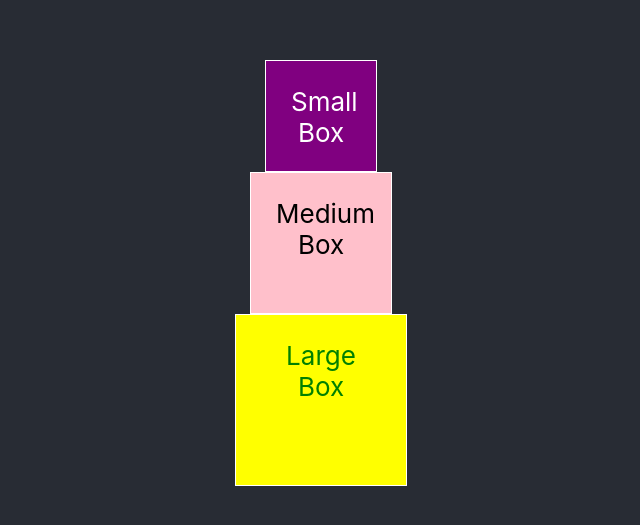
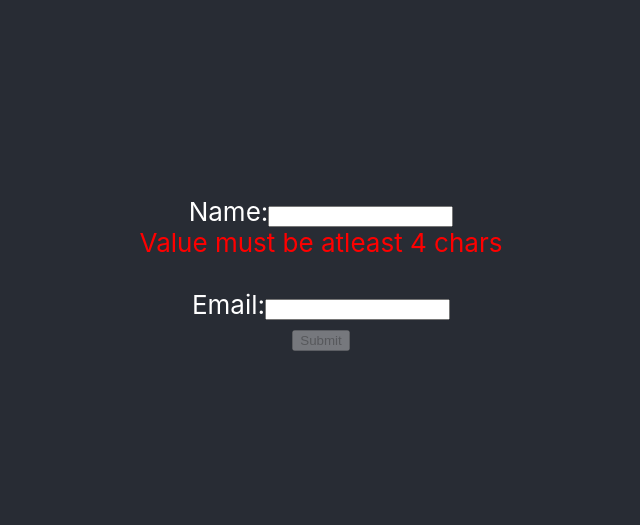
Before and after one commit to shahbaaz/frontendpractice, a React (Create React App) app in the folder myapp/: page / in a window 1280 px wide. Shown: the part 127-652 px from the top of the page, without its empty margins (319-959 px from the left). Built offline with nearby package versions, Linux system fonts and the light colour scheme.

Commit message:
forms in react

```diff
--- a/myapp/src/App.js
+++ b/myapp/src/App.js
@@ -1,163 +1,69 @@
 import React, { Component } from 'react';
 import './App.css';
-// import PropTypes from 'prop-types';
 
-// const UsersData = [
-//   { name: 'John', isActive: false },
-//   { name: 'Bob', isActive: false },
-//   { name: 'Frank', isActive: true },
-//   { name: 'Brad', isActive: false },
-//   { name: 'Mary', isActive: true },
-//   { name: 'Christine', isActive: true },
-//   { name: 'Jane', isActive: true },
-// ];
+class MyForm extends Component {
+  state = {error: this.props.getErrorMessage('')};
 
-// class Sami extends Component {
-//   render() {
-//     return (
-//       <div class="container">
-//       <p>{this.props.msg}</p>
-//       <span>{this.props.children}</span>
-//       </div>
-//     );
-//   }
-// }
+  handleSubmit = (event) => {
+    event.preventDefault();
+    // console.log(event.target[0].value);
+    // console.log('NAME', event.target.elements.name.value);
+    // console.log('EMAIL', event.target.elements.email.value);
 
-// Sami.propTypes = {
-//   msg: PropTypes.string.isRequired
-//   // boolean, PropTypes.bool
-//   // function, PropTypes.func
-// };
+    console.log('NAME NODE', this.nameNode.value);
+    console.log('EMAIL NODE', this.emailNode.value);
+    const value = this.nameNode.value;
+    const error = this.props.getErrorMessage(value);
+    if (error) {
+      console.log(`ERROR: ${error}`);
+    } else {
+      console.log(`SUCCESS: ${value}`);
+    }
+  }
 
-// function Message(props) {
-//   return (
-//     <span>{props.content}</span>
-//   );
-// }
+  handleChange = event => {
+    // console.log(event);
+    const value = event.target.value;
+    this.setState({
+      error: this.props.getErrorMessage(value)
+    });
+  }
 
-// const Message = (props) => {
-//   return (
-//     <div>{props.content}</div>
-//   );
-// }
-
-// const Message = (props) => <div>{props.content}</div>;
-
-// class Profile extends Component {
-//   static propTypes = {
-//     img: PropTypes.string.isRequired,
-//     name: PropTypes.string.isRequired,
-//     username: PropTypes.string.isRequired
-//   };
-
-//   render() {
-//     return (
-//       <div>
-//         <img src={this.props.img} style={{
-//           width: 200,
-//           height: 200,
-//           border: '3px solid purple'
-//         }}/>
-//         <h2>Name: {this.props.name}</h2>
-//         <h3>Username: {this.props.username}</h3>
-//       </div>
-//     );
-//   }
-// }
-
-// Profile.propTypes = {
-//   img: PropTypes.string.isRequired,
-//   name: PropTypes.string.isRequired,
-//   username: PropTypes.string.isRequired
-// };
-
-// class Users extends Component {
-//   render() {
-//     const activeUsers = this.props.list.filter(function(user) {
-//       return user.isActive === true;
-//     });
-//     const inactiveUsers = this.props.list.filter(user => user.isActive === false);
-//     console.log('Active Users', activeUsers);
-//     console.log('Inactive Users', inactiveUsers);
-//     return (
-//       <div>
-//         <h2>Active Users</h2>
-//         <ul>
-//           {/* <li>John</li> */}
-//           {activeUsers.map(user => {
-//             return <li key={user.name}>{user.name}</li>;
-//           })}
-//         </ul>
-//         <h2>Inactive Users</h2>
-//         <ul>
-//           {inactiveUsers.map(user => {
-//             return <li key={user.name}>{user.name}</li>;
-//           })}
-//         </ul>
-//       </div>
-//     );
-//   }
-// }
-
-// Users.propTypes = {
-//   list: PropTypes.arrayOf(
-//     PropTypes.shape({
-//       name: PropTypes.string.isRequired,
-//       isActive: PropTypes.bool.isRequired
-//     })
-//   )
-// };
-
-// class App extends Component {
-//   render() {
-//     return (
-//       <div className="App">
-//         <header className="App-header">
-//           {/* <Sami msg="Hi" />
-//           <Sami msg="React is awesome!" />
-//           <Sami msg="My name is Sami" />
-//           <Sami msg="No message!">I am the children message</Sami>
-//           <Message content="Hello world!" /> */}
-//           {/* <Profile
-//             img="https://avatars1.githubusercontent.com/u/293053?v=4"
-//             name="Mohammed Shahbaaz Hussain"
-//             username="shahbaaz"
-//           /> */}
-//           <Users list={UsersData} />
-//         </header>
-//       </div>
-//     );
-//   }
-// }
-// {style, ...children} = props
-function Box({style, size, className = '', ...children}) {
-  const sizeClassName = size ? `box--${size}` : '';
-  return (
-    <div
-      className={`box ${sizeClassName}`}
-      style={{padding: 25, ...style}}
-      {...children}
-    />
-  );
+  render() {
+    //console.log('STATE', this.state.error);
+    return (
+      <form onSubmit={this.handleSubmit}>
+        <label>
+          Name:
+          <input type="text" name="name" onChange={this.handleChange}
+          ref={node => this.nameNode = node} />
+        </label>
+        {this.state.error ? <div style={{color: 'red'}}>{this.state.error}</div> : null}
+        <br />
+        <label>
+          Email:
+          <input type="email" name="email"
+          ref={node => this.emailNode = node} />
+        </label>
+        <br />
+        <button disabled={Boolean(this.state.error)} type="submit">Submit</button>
+      </form>
+    );
+  }
 }
 
 class App extends Component {
   render() {
     return (
       <div className="App">
-        <header className="App-header">
-          <Box
-            size="small"
-            style={{backgroundColor: 'purple', color: 'white'}}>Small Box</Box>
-
-          <Box
-            size="medium"
-            style={{backgroundColor: 'pink', color: 'black'}}>Medium Box</Box>
-
-          <Box
-            size="large"
-            style={{backgroundColor: 'yellow', color: 'green'}}>Large Box</Box>
-        </header>
+         <header className="App-header">
+          <MyForm getErrorMessage={value => {
+            if (value.length < 4) {
+              return 'Value must be atleast 4 chars'
+            }
+            return null;
+          }} />
+         </header>
       </div>
     );
   }
```
Also changed, not shown: myapp/src/App1.js (added, +166 -0 lines).
